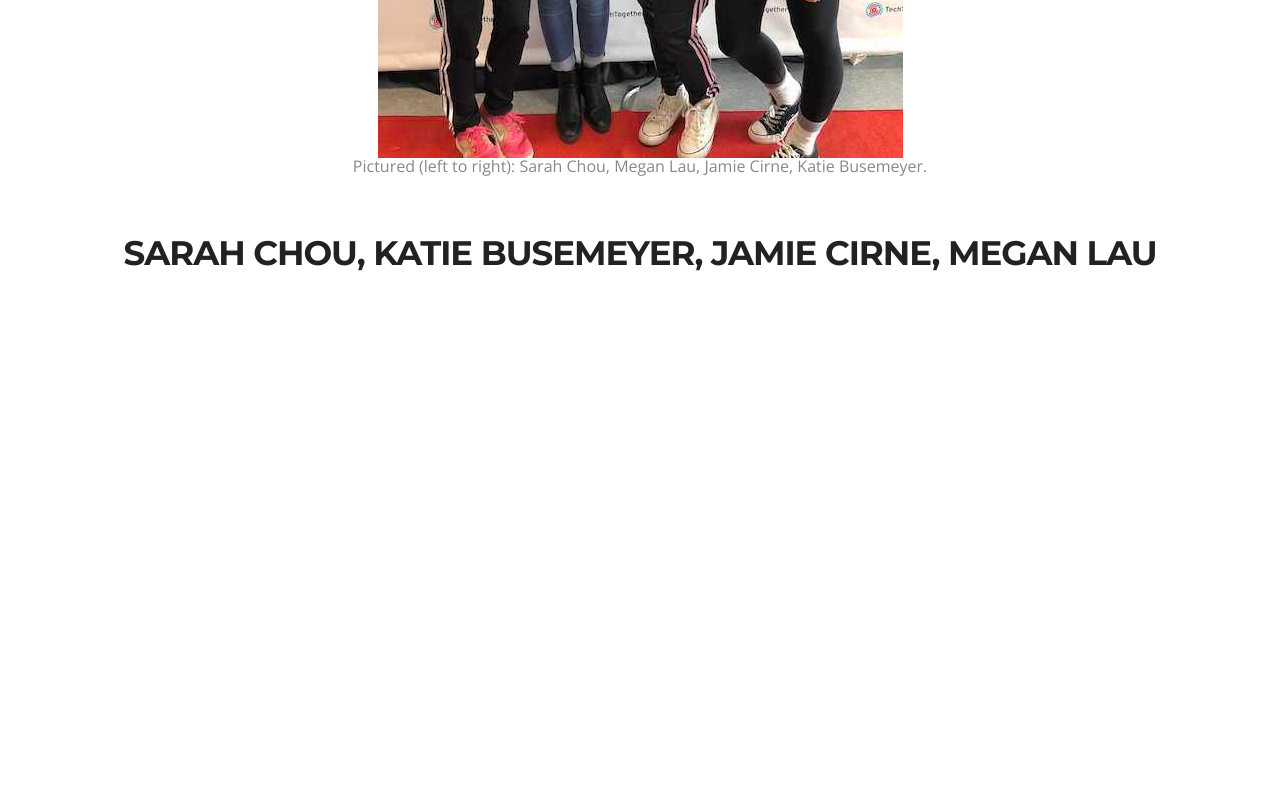
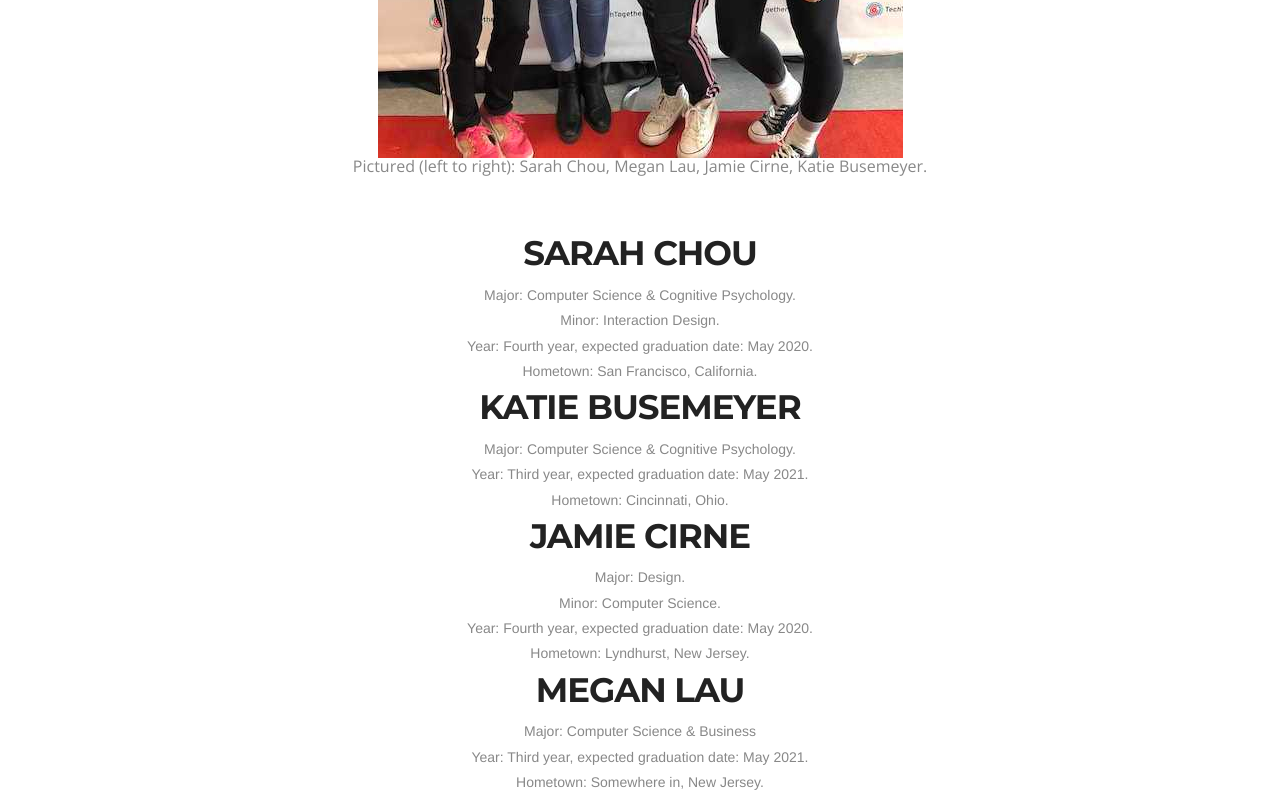
Before and after one commit to sarahchou/GenderPayGap, a plain HTML site: page website/team.html in a window 1280 px wide. Shown: the part 690-1490 px from the top of the page. Before the commit the page ends 978 px from the top, so only its background shows below. Drawn offline with nearby package versions, Linux system fonts and the light colour scheme.

Commit message:
added little bios for everyone

```diff
--- a/website/team.html
+++ b/website/team.html
@@ -51,8 +51,31 @@
     <div style="text-align: center">
         <img src="img/teampic.jpg" />
         <h6>Pictured (left to right): Sarah Chou, Megan Lau, Jamie Cirne, Katie Busemeyer.</h6>
-</div>
+    </div>
+
+    <div style="text-align: center">
+    <h2>Sarah Chou</h2>
+    <h5>Major: Computer Science & Cognitive Psychology.</h5>
+    <h5>Minor: Interaction Design.</h5>
+    <h5>Year: Fourth year, expected graduation date: May 2020.</h5>
+    <h5>Hometown: San Francisco, California.</h5>
 
 
-    <h2>Sarah Chou, Katie Busemeyer, Jamie Cirne, Megan Lau</h2>
+    <h2>Katie Busemeyer</h2>
+    <h5>Major: Computer Science & Cognitive Psychology.</h5>
+    <h5>Year: Third year, expected graduation date: May 2021.</h5>
+    <h5>Hometown: Cincinnati, Ohio.</h5>
+
+    <h2>Jamie Cirne</h2>
+    <h5>Major: Design.</h5>
+    <h5>Minor: Computer Science.</h5>
+    <h5>Year: Fourth year, expected graduation date: May 2020.</h5>
+    <h5>Hometown: Lyndhurst, New Jersey.</h5>
+
+    <h2>Megan Lau</h2>
+    <h5>Major: Computer Science & Business</h5>
+    <h5>Year: Third year, expected graduation date: May 2021.</h5>
+    <h5>Hometown: Somewhere in, New Jersey.</h5>
+    </div>
+
 </body>
```
